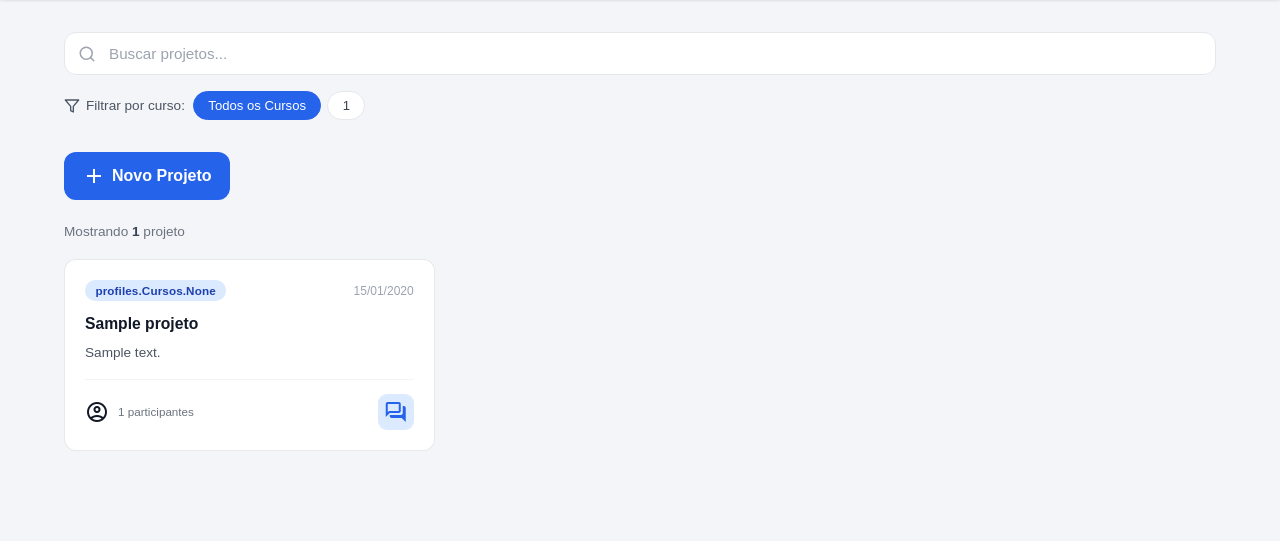
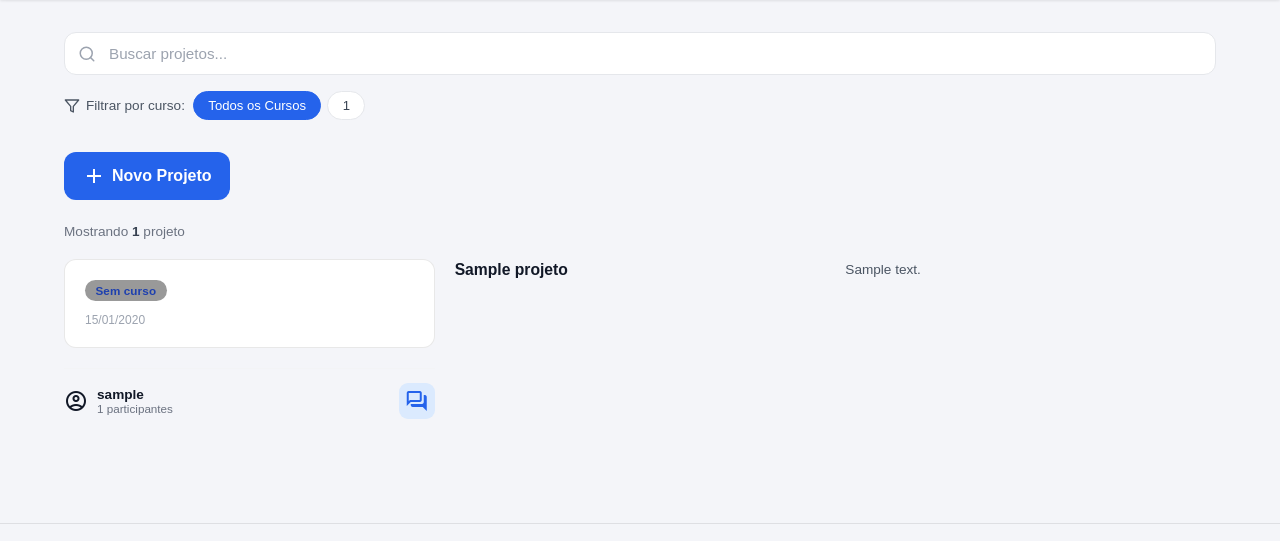
Before and after one commit to alexandresilvaaraujo11-web/ForAll-, a Django app: page / in a window 1280 px wide. Shown: the part 65-606 px from the top of the page. Run offline with Django 5.2, Linux system fonts and the light colour scheme; tables that the repository leaves empty hold one stand-in row (values such as "Sample post").

Commit message:
views e lista.html alterados

```diff
--- a/forum/templates/forum/lista.html
+++ b/forum/templates/forum/lista.html
@@ -62,7 +62,16 @@
     {% for p in projetos %}
       <div class="card">
         <div class="card-top">
-          <span class="badge">{{ p.curso }}</span>
+        <div class="badges-wrap">
+          {% for curso_vinculado in p.cursos.all %}
+            <span class ="badge">{{ curso_vinculado.curso }}</span>
+          {% empty %}
+            <span class="badge" style="background: #999;">Sem curso</span>
+          {% endfor %}
+        </div>
+
+
+        </div>
           <span class="card-date">{{ p.criado_em|date:"d/m/Y" }}</span>
         </div>
 
@@ -73,7 +82,7 @@
           <div class="owner">
               <span class="material-symbols-outlined">account_circle  </span>
             <div class="owner-info">
-              <span class="owner-name">{{ p.criador_nome }}</span>
+              <span class="owner-name">{{ p.criador.username }}</span>
               <span class="participants">{{ p.participantes_qtd }} participantes</span>
             </div>
           </div>
--- a/forum/views.py
+++ b/forum/views.py
@@ -51,6 +51,7 @@ def novo_projeto(request):
             projeto=form.save(commit=False)
             projeto.criador = request.user
             projeto.save()
+            form.save_m2m() #salva as alterações do curso selecionavel
         return redirect('lista_projetos')
     else:
         template_name = 'form_forum.html'
```
